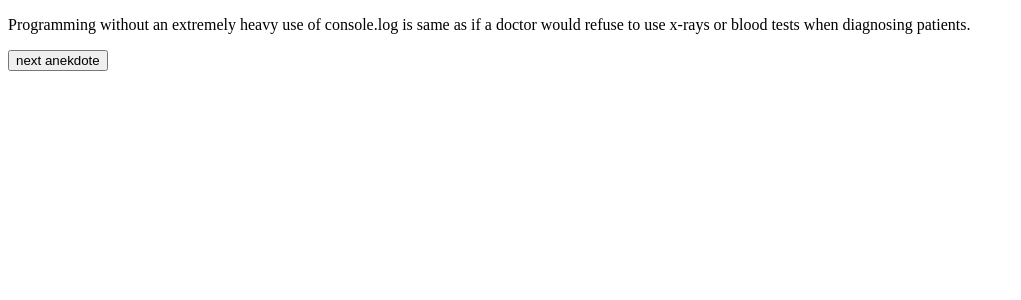
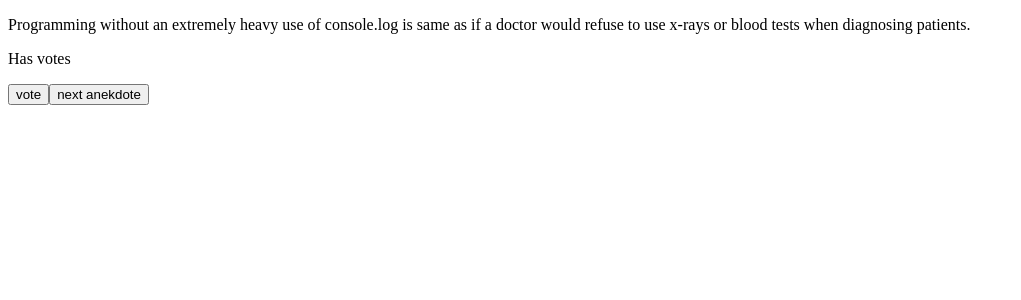
Before and after one commit to buhtig-sudo-azar/FULL1, a React (Vite) app in the folder Part1/Anecdotes/: page / in a window 1280 px wide. Shown: the top 300 px of the page, without its empty margins (0-1021 px from the left). Built offline with nearby package versions, Linux system fonts and the light colour scheme.

Commit message:
latest changes >> 1.13*: anecdotes step 2

```diff
--- a/Part1/Anecdotes/src/App.jsx
+++ b/Part1/Anecdotes/src/App.jsx
@@ -19,13 +19,19 @@ const App = () => {
     'Programming without an extremely heavy use of console.log is same as if a doctor would refuse to use x-rays or blood tests when diagnosing patients.',
     'The only way to go fast, is to go well.'
   ]
+  const [vote, setVotes] = useState();
   const [selected, setSelected] = useState(anecdotes[Math.floor(Math.random() * anecdotes.length)]);
   const clickHandler = () => setSelected(anecdotes[Math.floor(Math.random() * anecdotes.length)])
+
+  const voteHandler = () => {setVotes(anecdotes.indexOf(selected)+1)}
 
   return (
     <>
       <p> {selected}</p>
+      <p>Has {vote} votes</p>
+      <Button click={voteHandler} text="vote" />
       <Button click={clickHandler} text="next anekdote" />
+
     </>
   )
 }
```
Also changed, not shown: 1 other file (tests, documents, lock files or other folders).
